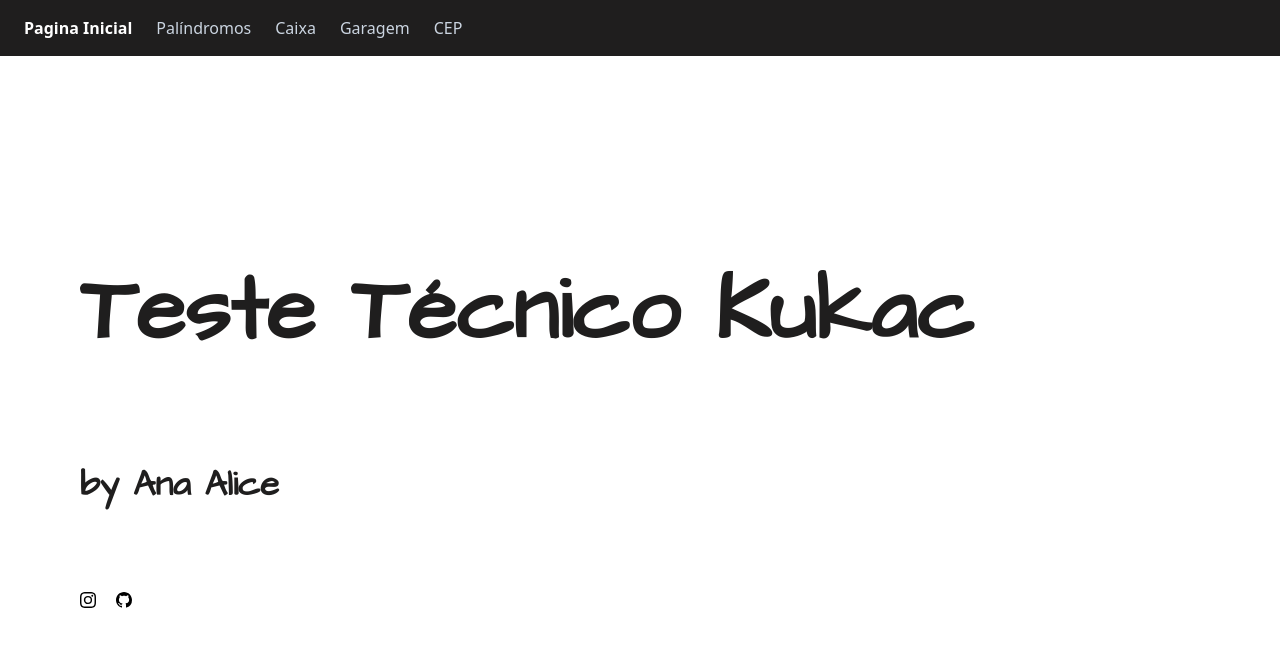
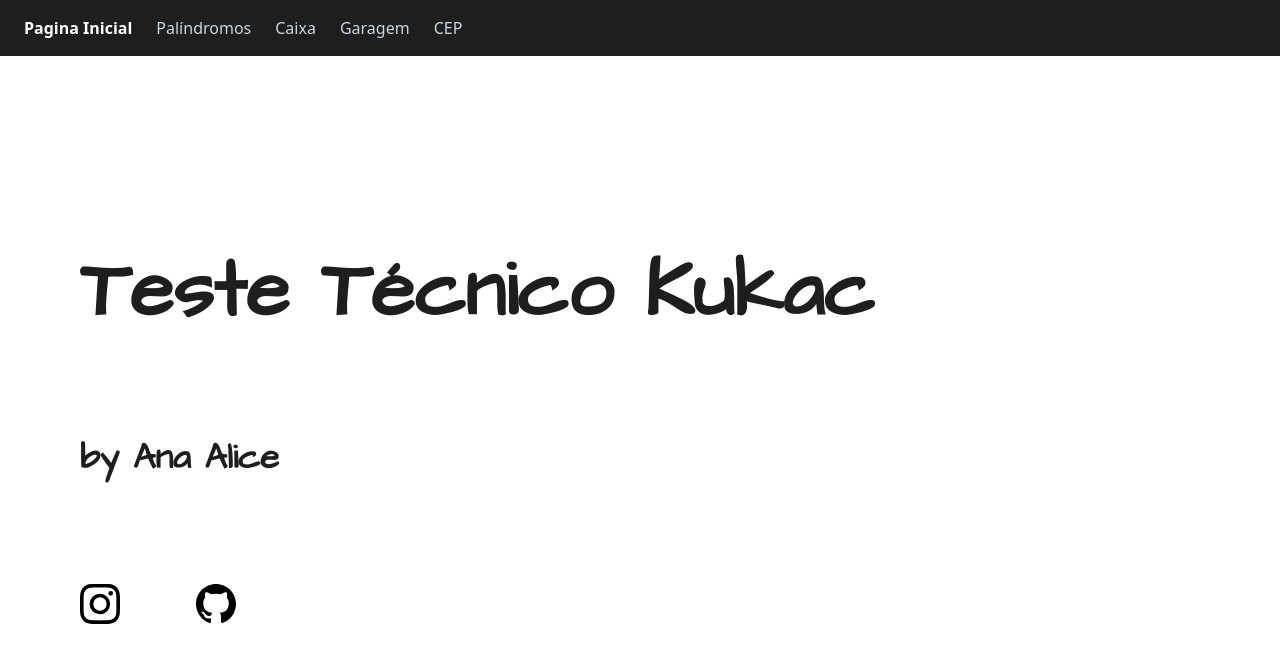
Before and after one commit to AnaAlice951/kukac-test-front, a React (Vite) app: page / in a window 1280 px wide. Shown: the top 662 px of the page. Built offline with nearby package versions, Linux system fonts and the light colour scheme; no server answers.

Commit message:
Fixing Home Page

```diff
--- a/src/pages/Home.tsx
+++ b/src/pages/Home.tsx
@@ -9,23 +9,23 @@ export function Home() {
       <Header />
       <div className="w-full h-full font-architectsDaughter flex justify-between items-start p-10 lg:p-20 overflow-y-auto">
         <div className="flex flex-col h-full gap-5 lg:gap-20 w-full justify-center">
-          <p className="font-bold text-[70px] lg:text-[90px] text-black_75">
+          <p className="font-bold text-[50px] lg:text-[80px] text-black_75">
             Teste Técnico Kukac
           </p>
           <p className="font-bold text-[30px] lg:text-[35px]  text-black_75">
             by Ana Alice
           </p>
-          <div className="flex flex-row gap-5 w-5 h-5">
+          <div className="flex flex-row lg:gap-20 gap-10 mt-5">
             <a
               href={instagramURL}
               className="h-3 w-9"
               target="_blank"
               rel="noopener noreferrer"
             >
-              <BsInstagram />
+              <BsInstagram className="lg:w-10 lg:h-10 w-7 h-7" />
             </a>
             <a href={gitHubURL} target="_blank" rel="noopener noreferrer">
-              <BsGithub />
+              <BsGithub className="lg:w-10 lg:h-10 w-7 h-7" />
             </a>
           </div>
         </div>
```
